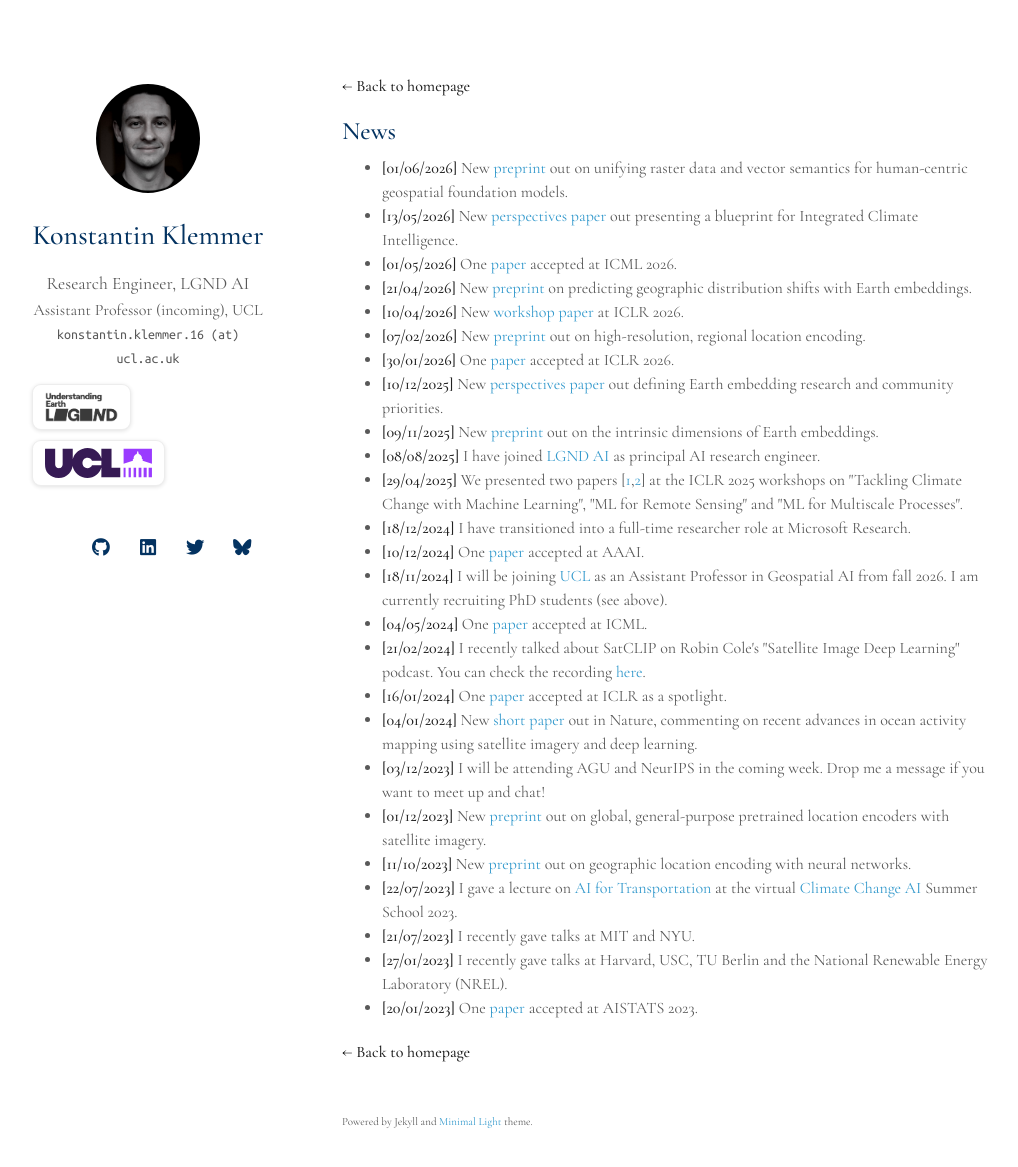
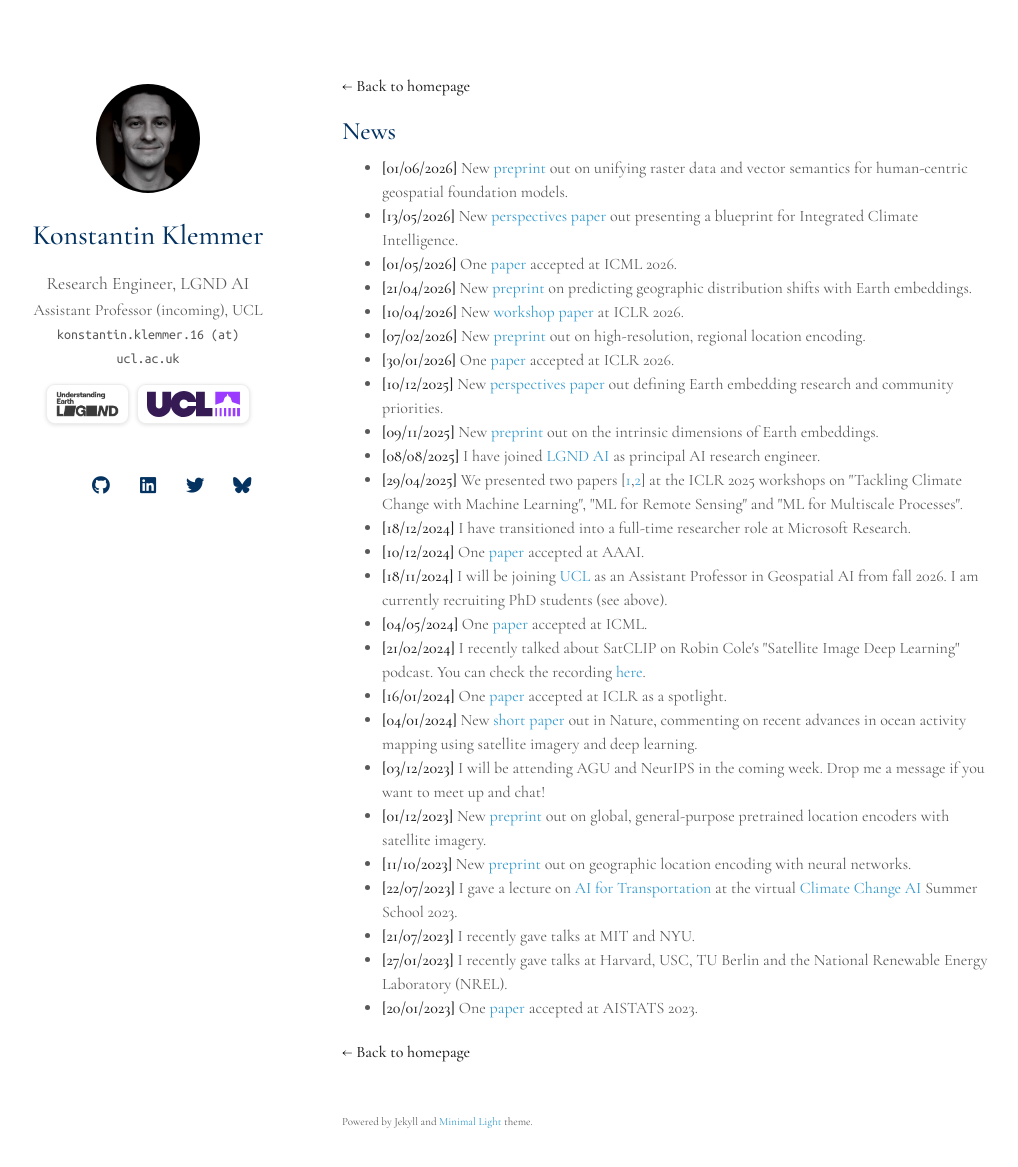
Before and after one commit to konstantinklemmer/konstantinklemmer.github.io, a Jekyll site: the page built from news.md, in a window 1280 px wide and 1202 px high. Shown: the top 1167 px of the window, without its empty margins (128-1146 px from the left). Built offline with Jekyll 4.4.1, drawn with Linux system fonts in a browser that asks for light colours; a style sheet for code colours, icons or effects is not loaded.

Commit message:
Fix logo alignment

```diff
--- a/assets/css/publications-no-dark-mode.css
+++ b/assets/css/publications-no-dark-mode.css
@@ -75,10 +75,10 @@ blockquote { background: var(--global-bg-color); border-left: 2px solid var(--gl
 .publications ol.bibliography li .teaser { border-radius: 8px; box-shadow: 3px 3px 6px #888; height: 123px; width: 270px; margin-top: 5px; margin-left: 5px; margin-bottom: 5px; object-fit: cover; }
 
 /* --- Affiliation logos (header) --- */
-.affiliation-logos { display: flex; flex-wrap: wrap; align-items: center; justify-content: flex-start; gap: 10px; margin: 14px 0 6px; }
-.affiliation-logos .logo-chip { display: inline-flex; align-items: center; justify-content: center; background: #ffffff; padding: 7px 12px; border-radius: 9px; border: 1px solid rgba(0,0,0,0.07); box-shadow: 0 1px 4px rgba(0,0,0,0.12); transition: transform .15s ease, box-shadow .15s ease; }
+.affiliation-logos { display: flex; flex-wrap: nowrap; align-items: center; justify-content: center; gap: 8px; margin: 14px 0 6px; }
+.affiliation-logos .logo-chip { display: inline-flex; align-items: center; justify-content: center; background: #ffffff; padding: 6px 9px; border-radius: 9px; border: 1px solid rgba(0,0,0,0.07); box-shadow: 0 1px 4px rgba(0,0,0,0.12); transition: transform .15s ease, box-shadow .15s ease; min-width: 0; flex: 0 1 auto; }
 .affiliation-logos .logo-chip:hover { transform: translateY(-1px); box-shadow: 0 3px 10px rgba(0,0,0,0.20); text-decoration: none; }
-.affiliation-logos .logo-chip img { height: 30px; width: auto; display: block; }
+.affiliation-logos .logo-chip img { height: 26px; width: auto; max-width: 100%; display: block; }
 
 /* --- Responsive video embed --- */
 .video-wrap { position: relative; width: 100%; max-width: 560px; aspect-ratio: 16 / 9; margin: 18px 0; border-radius: 12px; overflow: hidden; background: #000; box-shadow: 0 4px 16px rgba(0,0,0,0.18); }
--- a/assets/css/publications.css
+++ b/assets/css/publications.css
@@ -82,10 +82,10 @@ blockquote { background: var(--global-bg-color); border-left: 2px solid var(--gl
 .publications ol.bibliography li .teaser { border-radius: 8px; box-shadow: 3px 3px 6px #888; height: 123px; width: 270px; margin-top: 5px; margin-left: 5px; margin-bottom: 5px; object-fit: cover; }
 
 /* --- Affiliation logos (header) --- */
-.affiliation-logos { display: flex; flex-wrap: wrap; align-items: center; justify-content: flex-start; gap: 10px; margin: 14px 0 6px; }
-.affiliation-logos .logo-chip { display: inline-flex; align-items: center; justify-content: center; background: #ffffff; padding: 7px 12px; border-radius: 9px; border: 1px solid rgba(0,0,0,0.07); box-shadow: 0 1px 4px rgba(0,0,0,0.12); transition: transform .15s ease, box-shadow .15s ease; }
+.affiliation-logos { display: flex; flex-wrap: nowrap; align-items: center; justify-content: center; gap: 8px; margin: 14px 0 6px; }
+.affiliation-logos .logo-chip { display: inline-flex; align-items: center; justify-content: center; background: #ffffff; padding: 6px 9px; border-radius: 9px; border: 1px solid rgba(0,0,0,0.07); box-shadow: 0 1px 4px rgba(0,0,0,0.12); transition: transform .15s ease, box-shadow .15s ease; min-width: 0; flex: 0 1 auto; }
 .affiliation-logos .logo-chip:hover { transform: translateY(-1px); box-shadow: 0 3px 10px rgba(0,0,0,0.20); text-decoration: none; }
-.affiliation-logos .logo-chip img { height: 30px; width: auto; display: block; }
+.affiliation-logos .logo-chip img { height: 26px; width: auto; max-width: 100%; display: block; }
 @media (prefers-color-scheme: dark) {
   .affiliation-logos .logo-chip { background: #f4f5f7; border-color: rgba(255,255,255,0.10); box-shadow: 0 1px 6px rgba(0,0,0,0.45); }
   .affiliation-logos .logo-chip:hover { box-shadow: 0 3px 12px rgba(0,0,0,0.6); }
```
